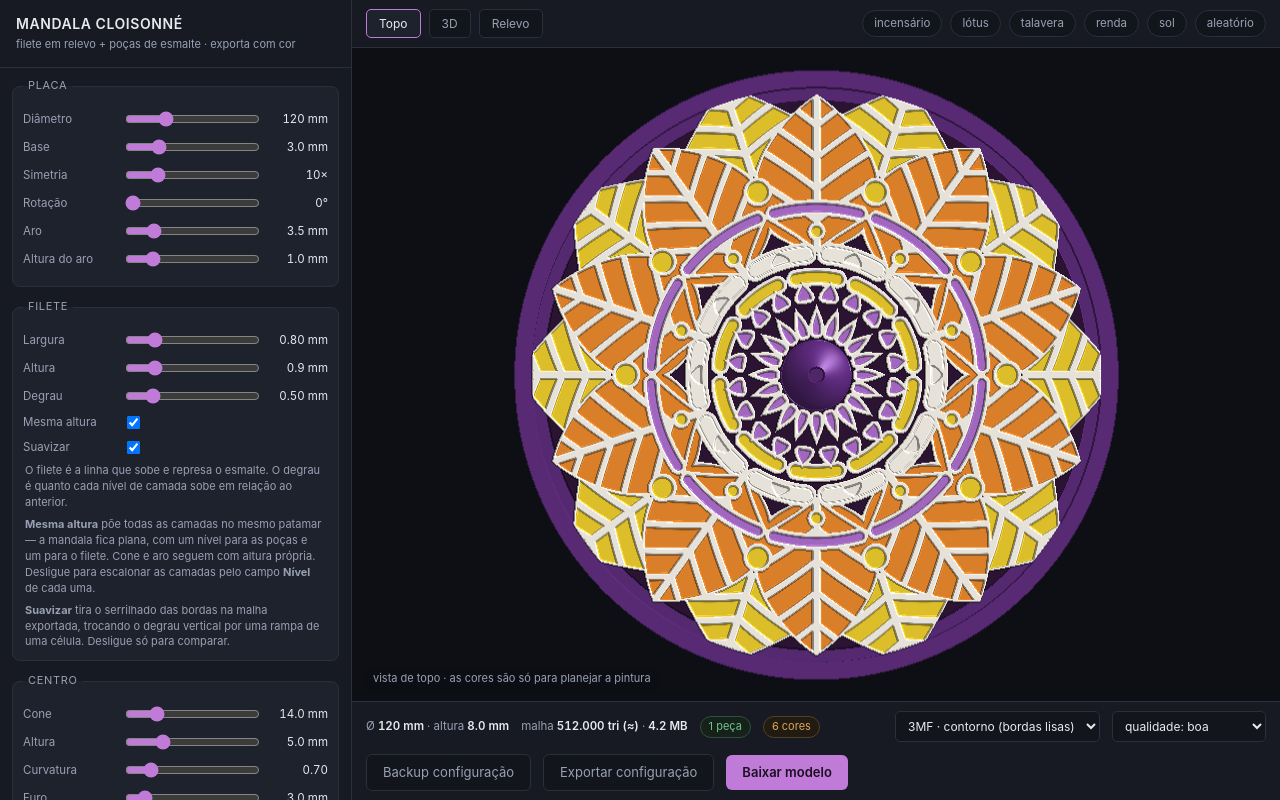
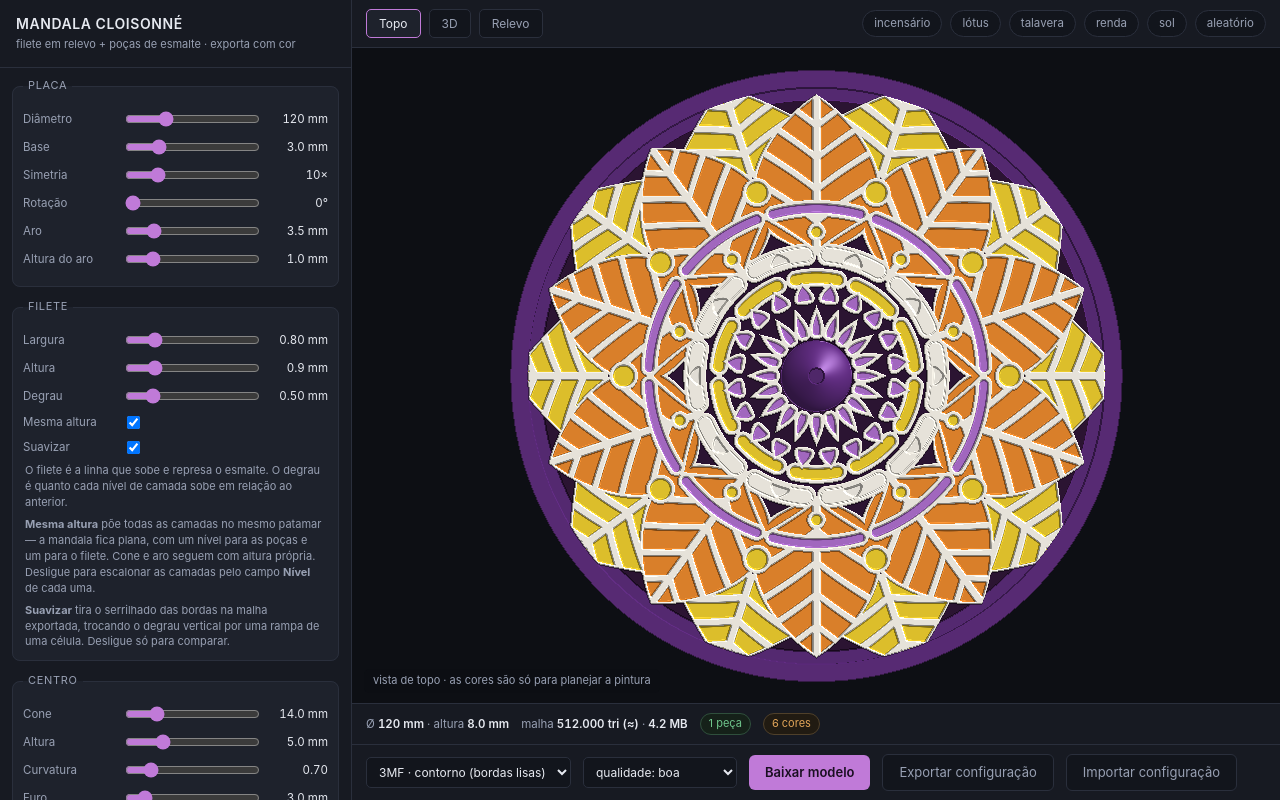
Before and after one commit to alexjfalcao/mandala-forge, a website: page mandala-cloisonne.html in a window 1280 px wide. Drawn offline with Linux system fonts and the light colour scheme.

Commit message:
separação do foot em duas linhas

```diff
--- a/mandala-cloisonne.html
+++ b/mandala-cloisonne.html
@@ -192,6 +192,8 @@
       <span class="badge ok" id="s-parts">1 peça</span>
       <span class="badge ok" id="s-cores">1 cor</span>
       <span class="sp" style="flex:1"></span>
+      </div>
+      <div class="foot">
       <select id="fmt" class="sel">
         <option value="contorno" selected>3MF · contorno (bordas lisas)</option>
         <option value="obj">OBJ + MTL · com cor</option>
@@ -203,9 +205,9 @@
         <option value="max">qualidade: máxima</option>
         <option value="fino">qualidade: filete fino</option>
       </select>
-      <button class="btn ghost" id="save">Backup configuração</button>
-      <button class="btn ghost" id="load">Exportar configuração</button>
       <button class="btn" id="dl">Baixar modelo</button>
+      <button class="btn ghost" id="save">Exportar configuração</button>
+      <button class="btn ghost" id="load">Importar configuração</button>
       <input type="file" id="file" accept=".json,application/json" hidden>
     </div>
   </main>
```
